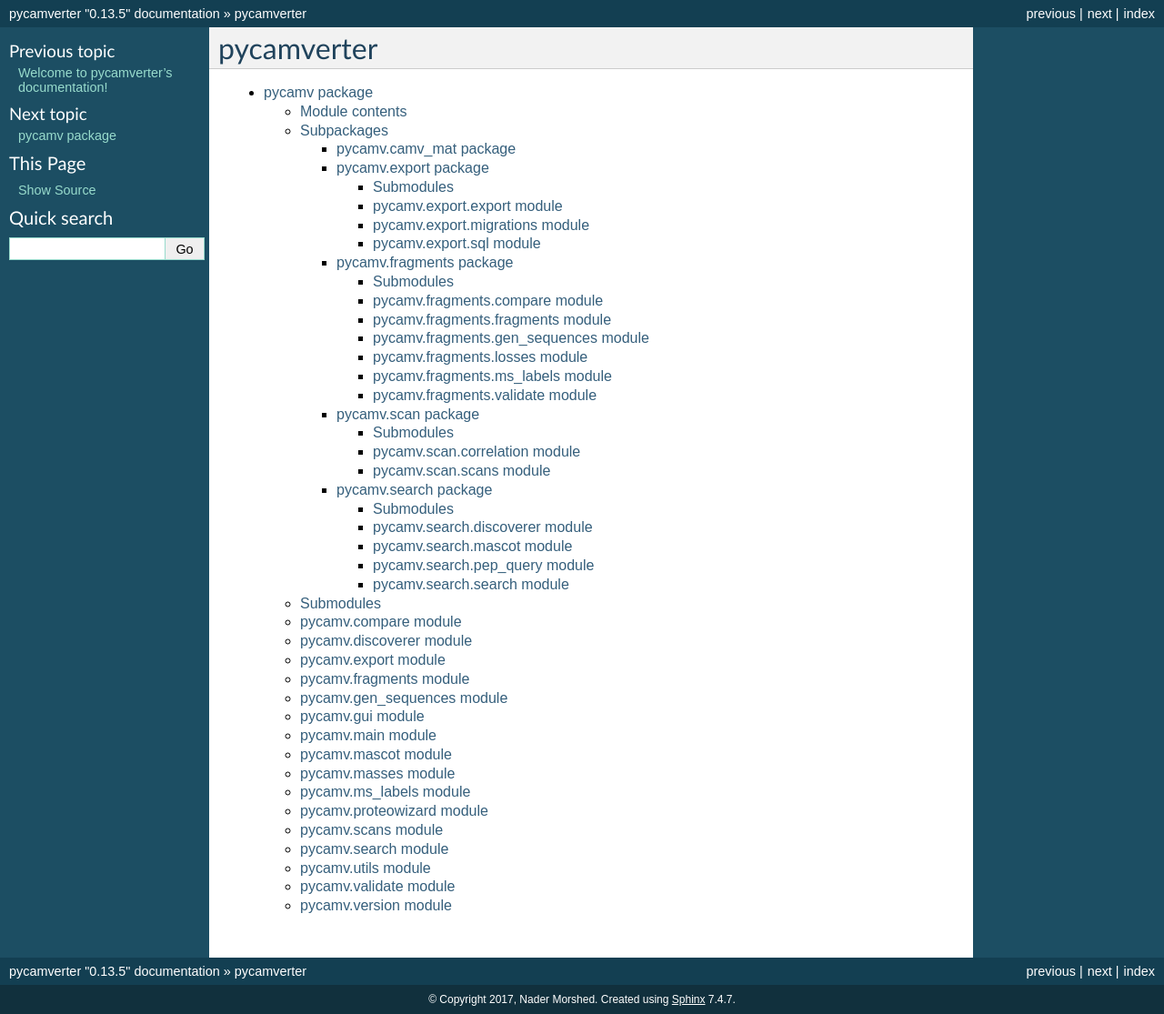
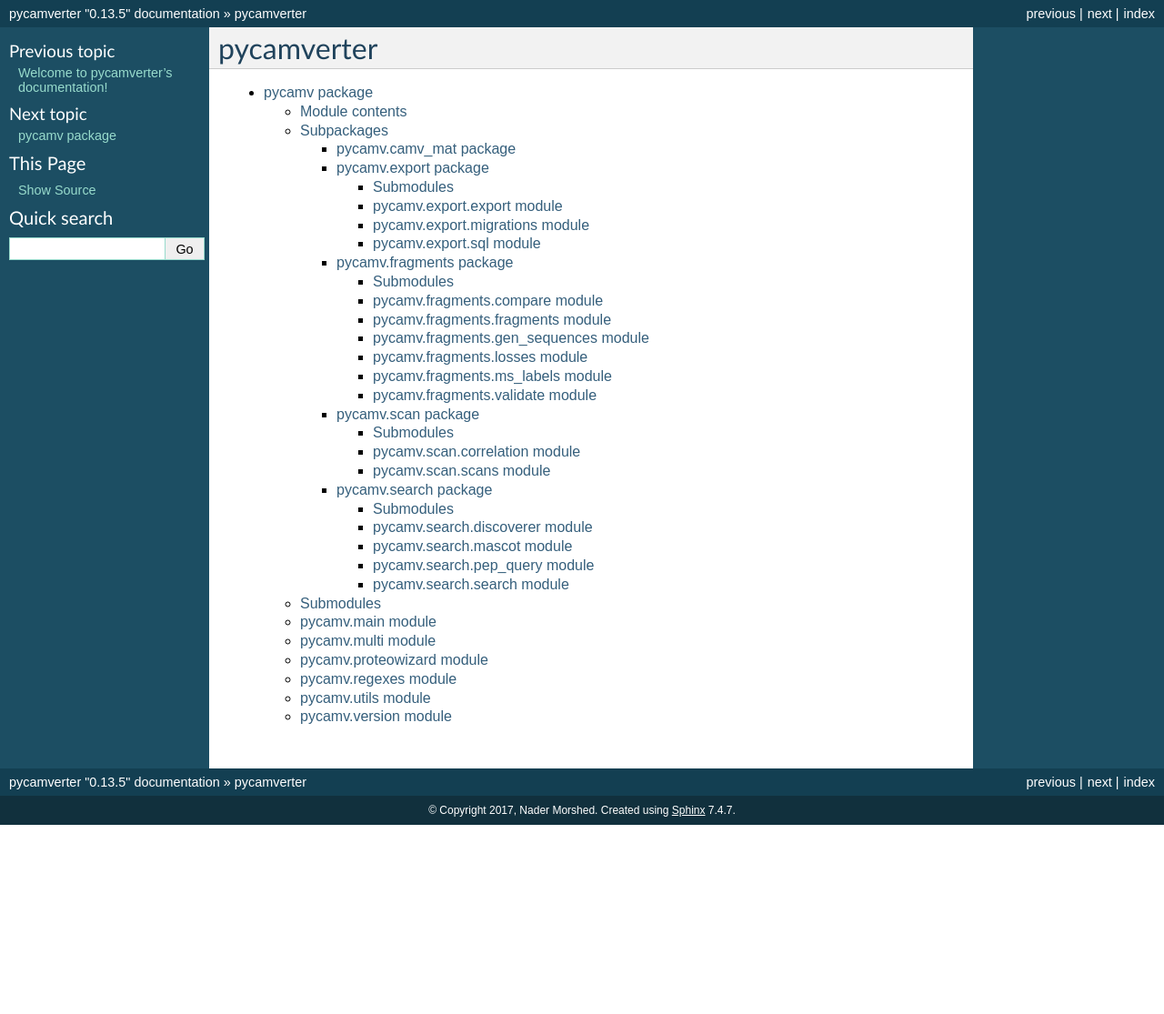
Before and after one commit to white-lab/pycamverter, a Sphinx documentation site: the page built from docs/modules.rst, in a window 1280 px wide. Shown: the whole page at 91% size. Built offline with Sphinx 7.4.7, drawn with Linux system fonts in a browser that asks for light colours; after the commit the page ends 907 px from its top, so only the background shows below that.

Commit message:
Updated docs

```diff
--- a/docs/pycamv.rst
+++ b/docs/pycamv.rst
@@ -25,54 +25,6 @@ Subpackages
 Submodules
 ----------
 
-pycamv.compare module
----------------------
-
-.. automodule:: pycamv.compare
-    :members:
-    :undoc-members:
-    :show-inheritance:
-
-pycamv.discoverer module
----------------------
-
-.. automodule:: pycamv.discoverer
-    :members:
-    :undoc-members:
-    :show-inheritance:
-
-pycamv.export module
----------------------
-
-.. automodule:: pycamv.export
-    :members:
-    :undoc-members:
-    :show-inheritance:
-
-pycamv.fragments module
------------------------
-
-.. automodule:: pycamv.fragments
-    :members:
-    :undoc-members:
-    :show-inheritance:
-
-pycamv.gen_sequences module
----------------------------
-
-.. automodule:: pycamv.gen_sequences
-    :members:
-    :undoc-members:
-    :show-inheritance:
-
-pycamv.gui module
----------------------
-
-.. automodule:: pycamv.gui
-    :members:
-    :undoc-members:
-    :show-inheritance:
-
 pycamv.main module
 ---------------------
 
@@ -81,26 +33,10 @@ pycamv.main module
     :undoc-members:
     :show-inheritance:
 
-pycamv.mascot module
---------------------
+pycamv.multi module
+---------------------
 
-.. automodule:: pycamv.mascot
-    :members:
-    :undoc-members:
-    :show-inheritance:
-
-pycamv.masses module
---------------------
-
-.. automodule:: pycamv.masses
-    :members:
-    :undoc-members:
-    :show-inheritance:
-
-pycamv.ms_labels module
------------------------
-
-.. automodule:: pycamv.ms_labels
+.. automodule:: pycamv.multi
     :members:
     :undoc-members:
     :show-inheritance:
@@ -113,18 +49,10 @@ pycamv.proteowizard module
     :undoc-members:
     :show-inheritance:
 
-pycamv.scans module
--------------------
-
-.. automodule:: pycamv.scans
-    :members:
-    :undoc-members:
-    :show-inheritance:
-
-pycamv.search module
+pycamv.regexes module
 ---------------------
 
-.. automodule:: pycamv.search
+.. automodule:: pycamv.regexes
     :members:
     :undoc-members:
     :show-inheritance:
@@ -137,13 +65,6 @@ pycamv.utils module
     :undoc-members:
     :show-inheritance:
 
-pycamv.validate module
-----------------------
-
-.. automodule:: pycamv.validate
-    :members:
-    :undoc-members:
-    :show-inheritance:
 
 pycamv.version module
 ---------------------
```
